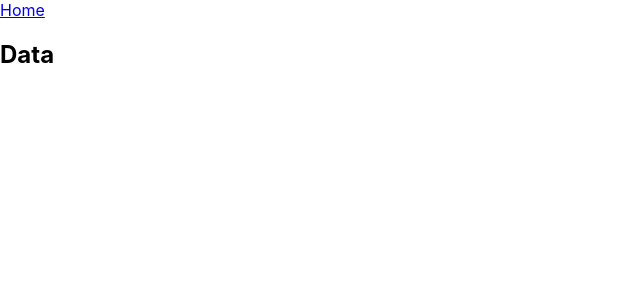
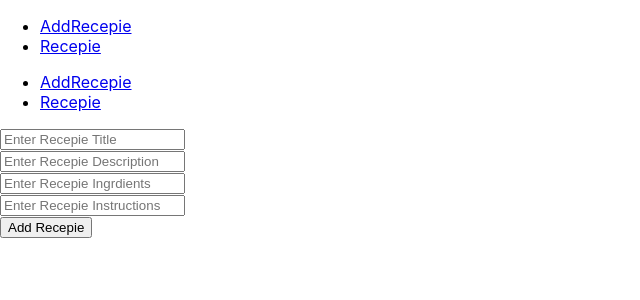
Before and after one commit to hadsaw-kakazai/final-ead, a React (Create React App) app: page / in a window 1280 px wide. Shown: the top 300 px of the page, without its empty margins (0-640 px from the left). Built offline with nearby package versions, Linux system fonts and the light colour scheme.

Commit message:
final commit

```diff
--- a/src/App.js
+++ b/src/App.js
@@ -4,19 +4,24 @@ import AddRecepie from './components/AddRecepie';
 import { BrowserRouter,Route,Routes } from 'react-router-dom'
 import ViewReceipe from './components/ViewReceipe'
 import NoPage from './components/NoPage'
+import Nav from './Nav';
 
 function App() {
   return (
 
     <>
-      <BrowserRouter>
+
+<BrowserRouter>
       <Routes>
-        <Route path="/" element={<AddRecepie />}>
-        <Route path="ViewReceipe" element={<ViewReceipe />} />
-        <Route path="*" element={<NoPage />} />
+        <Route path="/" element={<Nav />}>
+          <Route index element={<AddRecepie />} />
+          <Route path="ViewReceipe" element={<ViewReceipe />} />
+
+          <Route path="*" element={<NoPage />} />
         </Route>
       </Routes>
     </BrowserRouter>
+
 
     </>
   );
--- a/src/Nav.js
+++ b/src/Nav.js
@@ -2,24 +2,23 @@ import React from 'react'
 import { BrowserRouter,Route,Routes } from 'react-router-dom'
 import AddRecepie from './components/AddRecepie'
 import ViewReceipe from './components/ViewReceipe'
-import {Link,Outlet} from'react-router-dom'
+import {NavLink,Outlet} from'react-router-dom'
 export default function Nav() {
   return (
     <div>
-
-        {/* <nav>
+<nav>
         <ul>
           <li>
-            <Link to="/">Add Recepie</Link>
-          </li>
-          <li>
-            <Link to="/viewreceipe">View Recepie</Link>
+            <NavLink to="/">AddRecepie</NavLink>
           </li>
 
+
+          <li>
+            <NavLink to="ViewReceipe">Recepie</NavLink>
+          </li>
         </ul>
       </nav>
-
-      <Outlet /> */}
+      <Outlet />
     </div>
   )
 }
--- a/src/components/AddRecepie.js
+++ b/src/components/AddRecepie.js
@@ -15,11 +15,12 @@ export default function AddRecepie() {
     })
 
 
-    const [formSubmit,setFormSubmit] = useState(false)
+    // const [formSubmit,setFormSubmit] = useState(false)
 
 
 
 let result =[]
+//handle submit event
    async function handleSubmit(event){
         event.preventDefault()
         Axios.post(`http://localhost:${port}/api/endpoint`, formData)
@@ -30,12 +31,14 @@ let result =[]
         console.error(error);
       });
 
+
+      //feteching data from API
       fetch("http://localhost:5000/recepie/get").then((response) => response.json().then((json)=>{
         result = json
         console.log(result)
        }))
 
-       setFormSubmit(true)
+
     }
 
 
@@ -51,8 +54,8 @@ let result =[]
 
   return (
     <div>
-      {formSubmit?
-      <>
+
+
       <Nav/>
       <form onSubmit={(event)=>{handleSubmit(event)}} >
       <input type="text" placeholder ="Enter Recepie Title" value={formData.title} name='title' onChange={(event)=>handleChange(event)} required={true}/><br/>
@@ -64,9 +67,7 @@ let result =[]
       <button type='submit'>Add Recepie</button>
       </form>
 
-      </>
-      :
-      <ViewReceipe result={result} setFormSubmit={setFormSubmit}/>}
+
 
     </div>
   )
--- a/src/components/ViewReceipe.js
+++ b/src/components/ViewReceipe.js
@@ -2,20 +2,16 @@ import React from 'react'
 import Nav from '../Nav'
 import { Link } from 'react-router-dom';
 
-export default function ViewReceipe({result,setFormSubmit}) {
+export default function ViewReceipe({result}) {
 
     const port = 5000;
 
-    function fetchData(){
-        // fetch("http://localhost:5000/recepie/get").then((response) => response.json().then((json)=>{
-        //    result = json
-        //   }))
-    }
+
   return (
     <div>
         <Link to="/">Home</Link>
       <h2>Data</h2>
-      {setFormSubmit(false)}
+
         {
       result.map((data) =>{
         return(
```
